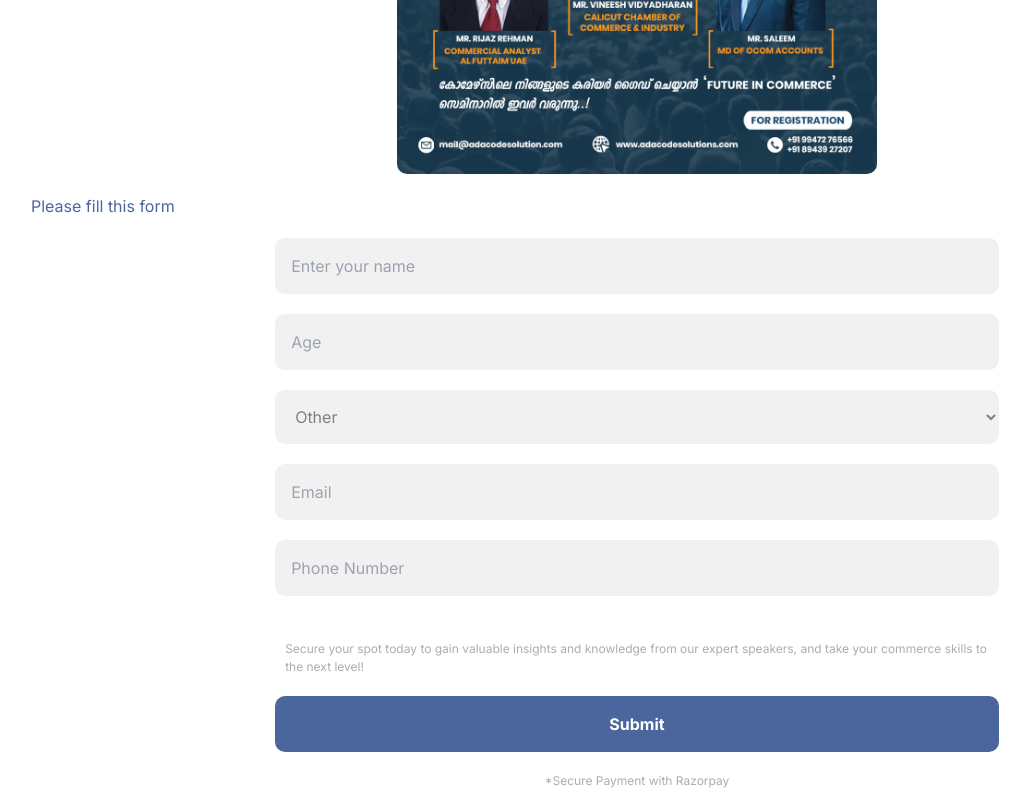
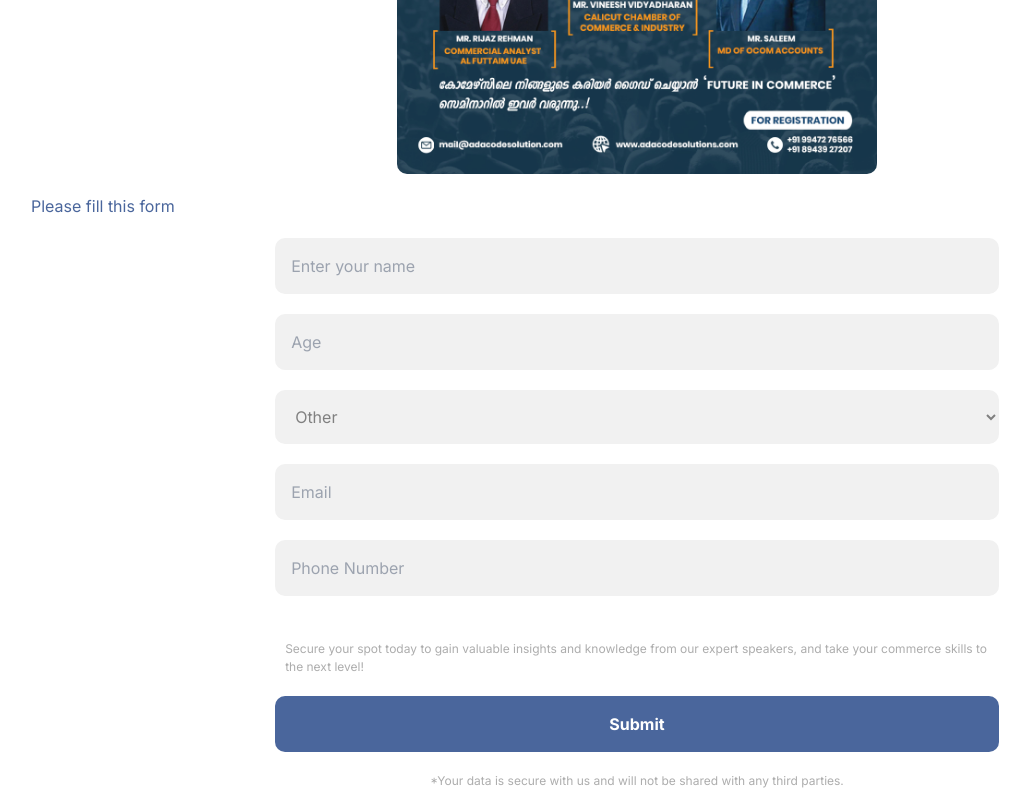
Before and after one commit to kevin-roan/seminar-regitration-form, a React (Vite) app: page / in a window 1280 px wide. Shown: the part 394-1194 px from the top of the page, without its empty margins (3-1033 px from the left). Built offline with nearby package versions, Linux system fonts and the light colour scheme; no server answers.

Commit message:
fixed typo

```diff
--- a/src/App.tsx
+++ b/src/App.tsx
@@ -88,6 +88,9 @@
         age: formData.age,
       });
       console.log("Data Successfully submitted", docRef.id);
+      window.alert(
+        "Registration successful! Thank you for securing your spot at our commerce seminar. We look forward to seeing you there!",
+      );
     } catch (error) {
       console.error("Error saving Data", error);
     }
@@ -190,9 +193,17 @@
           Secure your spot today to gain valuable insights and knowledge from
           our expert speakers, and take your commerce skills to the next level!
         </p>
-        <input className="paybutton" type="submit" value="Submit" />
+        <input
+          className="paybutton"
+          type="submit"
+          value="Submit"
+          style={{ transition: "ease-in-out" }}
+        />
       </form>
-      <p className="info">*Secure Payment with Razorpay</p>
+      <p className="info text-center">
+        *Your data is secure with us and will not be shared with any third
+        parties.
+      </p>
     </div>
   );
 };
```
